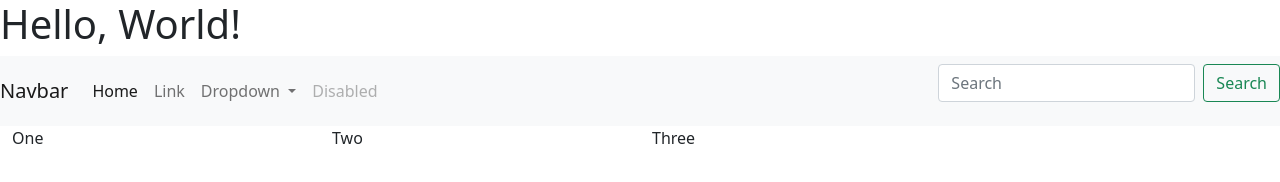
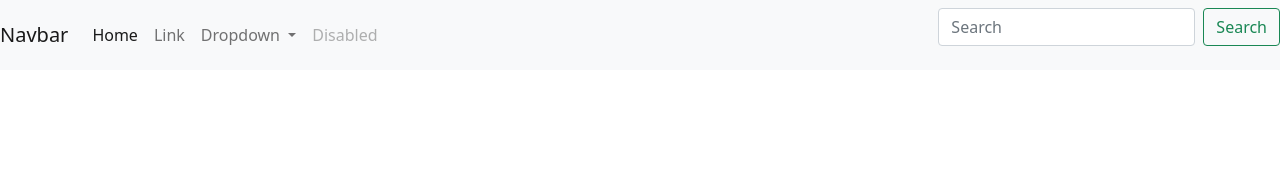
Before and after one commit to asahaida/UX_UI_HW_20, a plain HTML site: page index.html in a window 1280 px wide. Drawn offline with nearby package versions, Linux system fonts and the light colour scheme.

Commit message:
Update index.html

```diff
--- a/index.html
+++ b/index.html
@@ -1,7 +1,5 @@
 <head>
     <link rel="stylesheet" href="https://cdn.jsdelivr.net/npm/bootstrap@5.1.3/dist/css/bootstrap.min.css" integrity="sha384-1BmE4kWBq78iYhFldvKuhfTAU6auU8tT94WrHftjDbrCEXSU1oBoqyl2QvZ6jIW3" crossorigin="anonymous">
-<body>
-  <h1>Hello, World!</h1>
    <nav class="navbar navbar-expand-lg navbar-light bg-light">
       <a class="navbar-brand" href="#">Navbar</a>
       <button class="navbar-toggler" type="button" data-bs-toggle="collapse" data-bs-target="#navbarSupportedContent" aria-controls="navbarSupportedContent" aria-expanded="false" aria-label="Toggle navigation">
@@ -38,14 +36,3 @@
     </div>
   </nav>
   </div>
-  <div class="container-fluid">
-    <div class="row">
-      <div class="cardContainer col-md-3 col-sm-12">
-       <p>One</p></1>
-      </div>
-    <div class="cardContainer col-md-3 col-sm-12">
-        <p>Two</p>
-      </div>
-      <div class="cardContainer col-md-3 col-sm-12">
-        <p>Three</p>
-      </div>
```
